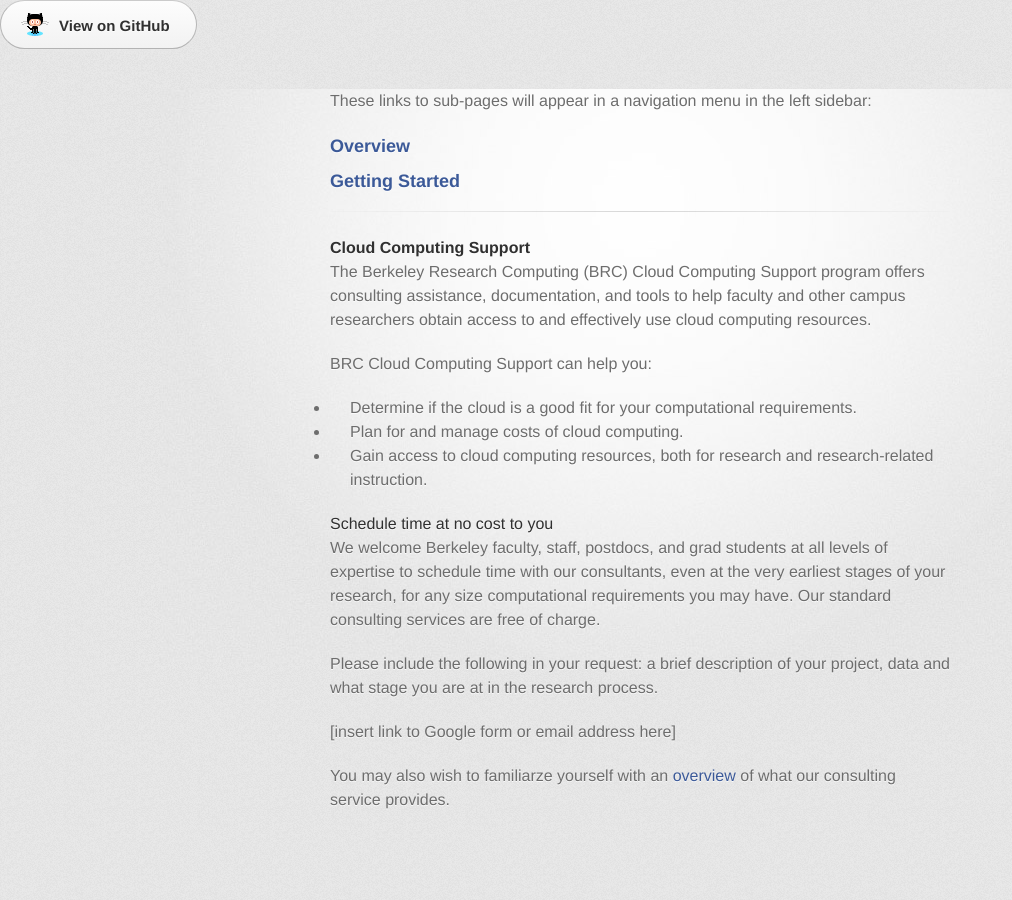
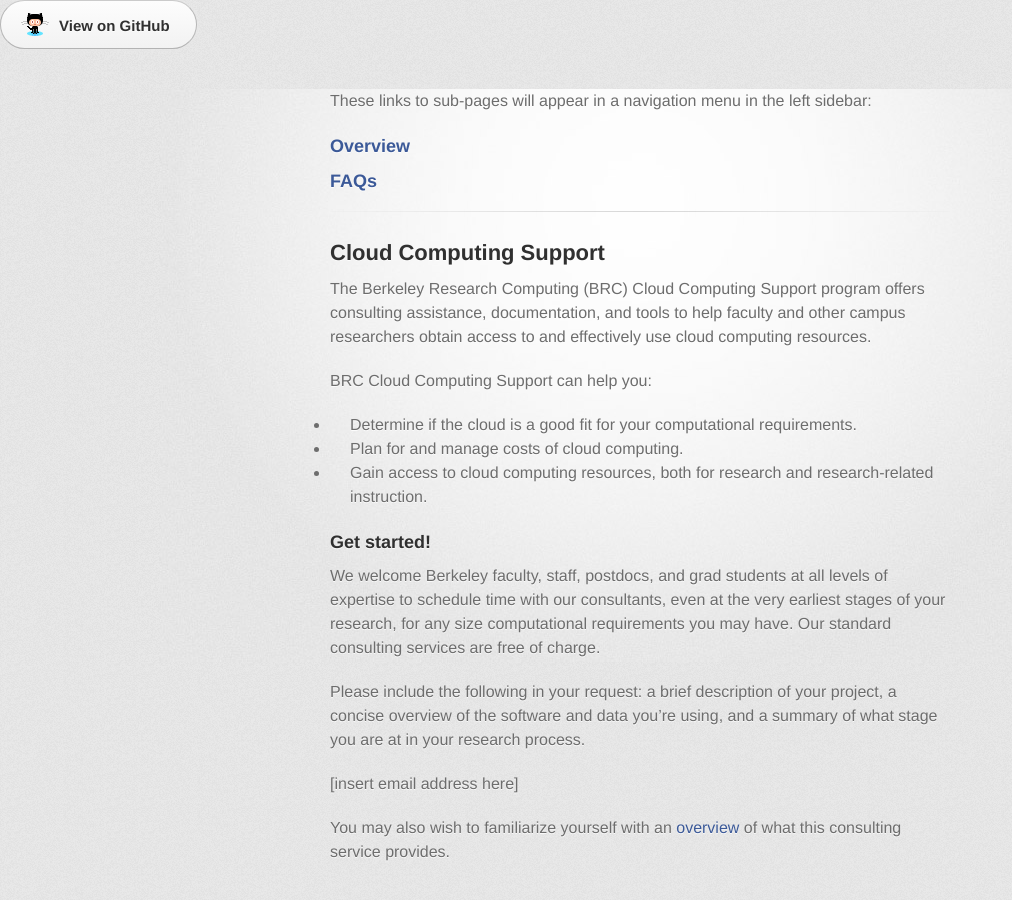
Before and after one commit to ucberkeley/brc-draft-documentation, a Jekyll site: the page built from cloud/index.md, in a window 1280 px wide. Shown: the whole page, without its empty margins (0-1012 px from the left). Built offline with Jekyll 4.4.1, drawn with Linux system fonts in a browser that asks for light colours.

Commit message:
Added first draft of FAQs page. Added 'get started/contact us' section at bottom of each active page. Added note to getting started page stating that this page is now a placeholder.

```diff
--- a/cloud/index.md
+++ b/cloud/index.md
@@ -6,11 +6,11 @@ These links to sub-pages will appear in a navigation menu in the left sidebar:
 
 ### [Overview](https://ucberkeley.github.io/brc-draft-documentation/cloud/overview.html)
 
-### [Getting Started](https://ucberkeley.github.io/brc-draft-documentation/cloud/gettingstarted.html)
+### [FAQs](https://ucberkeley.github.io/brc-draft-documentation/cloud/faqs.html)
 
 ---
 
-#### Cloud Computing Support
+## Cloud Computing Support
 
 The Berkeley Research Computing (BRC) Cloud Computing Support program offers consulting assistance, documentation, and tools to help faculty and other campus researchers obtain access to and effectively use cloud computing resources.
 
@@ -20,12 +20,12 @@ BRC Cloud Computing Support can help you:
 * Plan for and manage costs of cloud computing.
 * Gain access to cloud computing resources, both for research and research-related instruction.
 
-##### Schedule time at no cost to you
+### Get started!
 
 We welcome Berkeley faculty, staff, postdocs, and grad students at all levels of expertise to schedule time with our consultants, even at the very earliest stages of your research, for any size computational requirements you may have. Our standard consulting services are free of charge.
 
-Please include the following in your request: a brief description of your project, data and what stage you are at in the research process.
+Please include the following in your request: a brief description of your project, a concise overview of the software and data you're using, and a summary of what stage you are at in your research process.
 
-[insert link to Google form or email address here]
+[insert email address here]
 
-You may also wish to familiarze yourself with an [overview](https://ucberkeley.github.io/brc-draft-documentation/cloud/overview.html) of what our consulting service provides.
+You may also wish to familiarize yourself with an [overview](https://ucberkeley.github.io/brc-draft-documentation/cloud/overview.html) of what this consulting service provides.
```
Also changed, not shown: cloud/faqs.md (added, +35 -0 lines), cloud/gettingstarted.md (+2 -0 lines), cloud/overview.md (+8 -0 lines).
